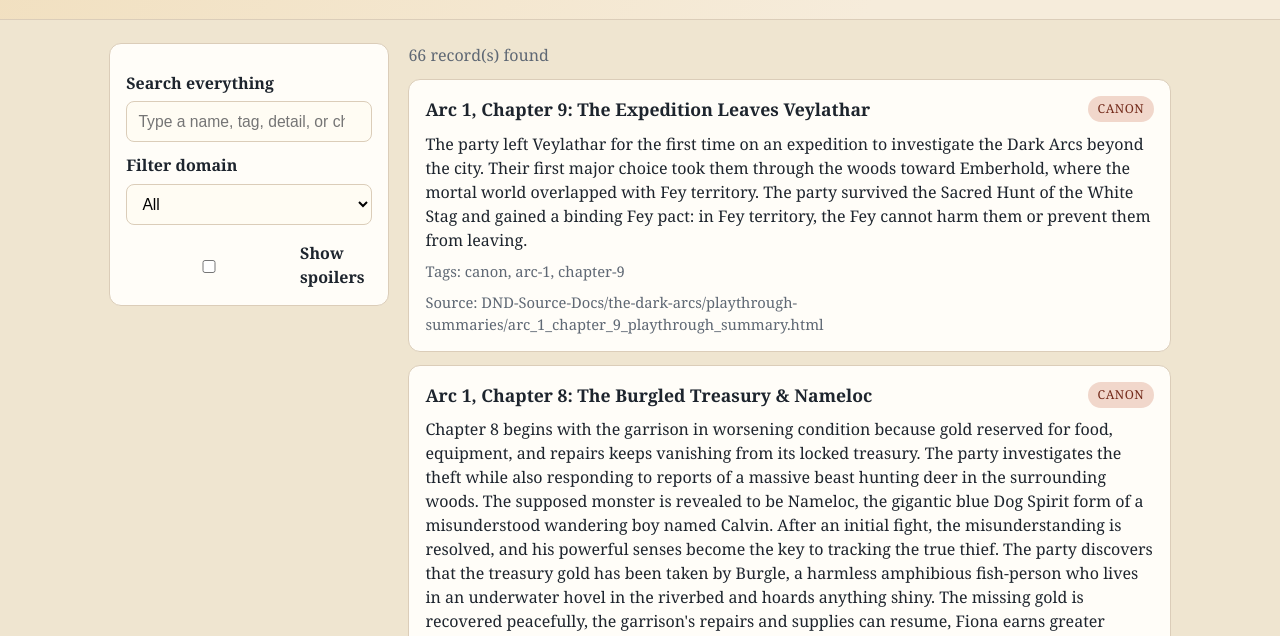
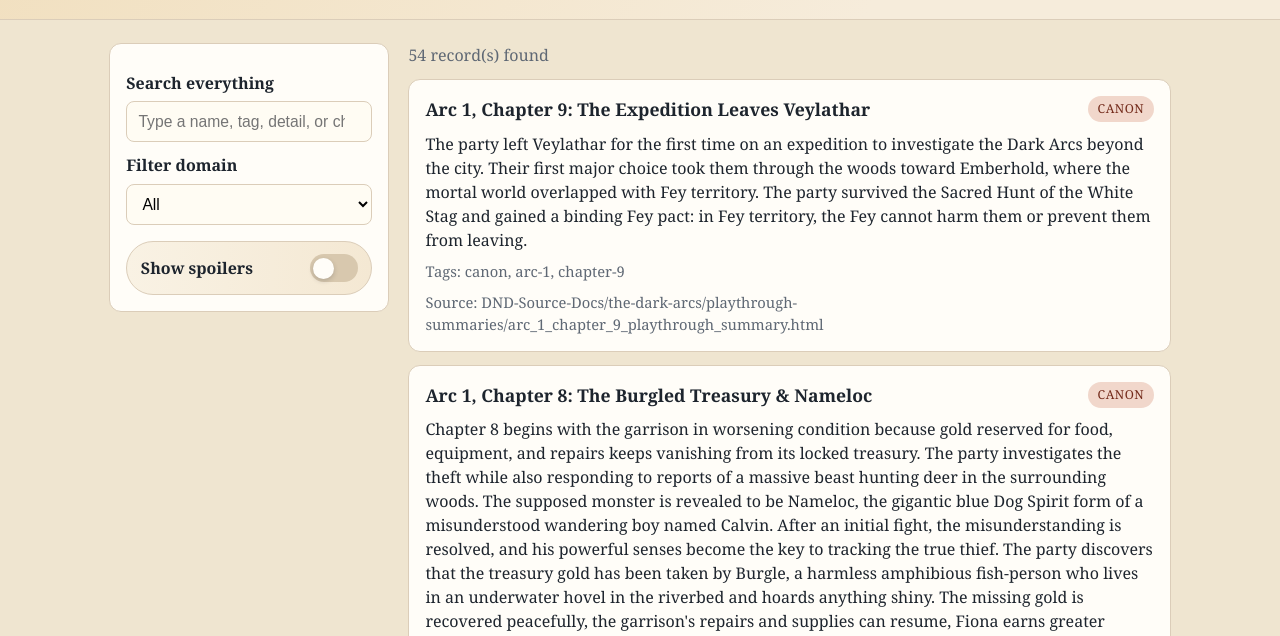
Before and after one commit to stayingdusty/little-stewarts-dnd, a website with bundled scripts: page knowledge-base-app/site/index.html in a window 1280 px wide. Shown: the part 164-800 px from the top of the page. Built offline with nearby package versions, Linux system fonts and the light colour scheme.

Commit message:
tightening the no spoilers filter

```diff
--- a/knowledge-base-app/site/index.html
+++ b/knowledge-base-app/site/index.html
@@ -30,9 +30,12 @@
           <option value="canon">Canon Events</option>
         </select>
 
-        <label for="spoilerToggle" style="margin-top: 1rem; display: flex; align-items: center; gap: 0.55rem; font-weight: 600;">
-          <input id="spoilerToggle" type="checkbox" />
-          <span>Show spoilers</span>
+        <label for="spoilerToggle" class="spoiler-toggle" style="margin-top: 1rem;">
+          <span class="spoiler-toggle__label">Show spoilers</span>
+          <span class="spoiler-toggle__track">
+            <input id="spoilerToggle" type="checkbox" />
+            <span class="spoiler-toggle__thumb"></span>
+          </span>
         </label>
       </section>
 
--- a/knowledge-base-app/site/search-utils.js
+++ b/knowledge-base-app/site/search-utils.js
@@ -10,16 +10,34 @@ const GROUP_ORDER = {
 };
 
 const SPOILER_KINDS = new Set(['lore', 'secret']);
+const SAFE_SOURCE_TYPES = new Set(['character_sheet', 'playthrough_summary']);
 
 const getKindPriority = (record) => GROUP_ORDER[record.kind] ?? 99;
 const getTimelineValue = (record) => Number(record.timelineValue ?? record.chapter ?? record.chapterNumber ?? 0);
+
+const getSourceType = (record) => record.sourceType || record.source?.type || '';
 
 export const filterSpoilers = (records, includeSpoilers = false) => {
   if (includeSpoilers) {
     return records;
   }
 
-  return records.filter((record) => !SPOILER_KINDS.has(record.kind));
+  return records.filter((record) => {
+    if (SPOILER_KINDS.has(record.kind)) {
+      return false;
+    }
+
+    if (record.kind === 'encounter') {
+      return false;
+    }
+
+    const sourceType = getSourceType(record);
+    if (sourceType === 'dm_lore_reference' || sourceType === 'world_tracker') {
+      return false;
+    }
+
+    return SAFE_SOURCE_TYPES.has(sourceType) || record.kind === 'canon' || record.kind === 'character' || record.kind === 'npc' || record.kind === 'location' || record.kind === 'inventory-item';
+  });
 };
 
 export const sortRecords = (records) => {
--- a/knowledge-base-app/site/styles.css
+++ b/knowledge-base-app/site/styles.css
@@ -63,6 +63,64 @@ label {
   display: block;
   font-weight: 700;
   margin-top: 0.7rem;
+}
+
+.spoiler-toggle {
+  display: flex;
+  align-items: center;
+  justify-content: space-between;
+  gap: 0.8rem;
+  padding: 0.75rem 0.85rem;
+  margin-top: 1rem;
+  border: 1px solid var(--line);
+  border-radius: 999px;
+  background: linear-gradient(90deg, #f9f2e4 0%, #f4e8d3 100%);
+}
+
+.spoiler-toggle__label {
+  font-weight: 700;
+  color: var(--ink);
+}
+
+.spoiler-toggle__track {
+  position: relative;
+  display: inline-flex;
+  align-items: center;
+  width: 3rem;
+  height: 1.75rem;
+  border-radius: 999px;
+  background: #d8c8ae;
+  transition: background 0.2s ease;
+  cursor: pointer;
+}
+
+.spoiler-toggle__track input {
+  position: absolute;
+  inset: 0;
+  width: 100%;
+  height: 100%;
+  opacity: 0;
+  margin: 0;
+  cursor: pointer;
+}
+
+.spoiler-toggle__thumb {
+  position: absolute;
+  left: 0.2rem;
+  width: 1.35rem;
+  height: 1.35rem;
+  border-radius: 50%;
+  background: var(--card);
+  box-shadow: 0 2px 5px rgba(29, 36, 45, 0.2);
+  transition: transform 0.2s ease;
+}
+
+.spoiler-toggle__track:has(input:checked) {
+  background: var(--accent);
+}
+
+.spoiler-toggle__track:has(input:checked) .spoiler-toggle__thumb {
+  transform: translateX(1.25rem);
 }
 
 input,
```
Also changed, not shown: knowledge-base-app/tests/search-ranking.test.mjs (+6 -5 lines).
